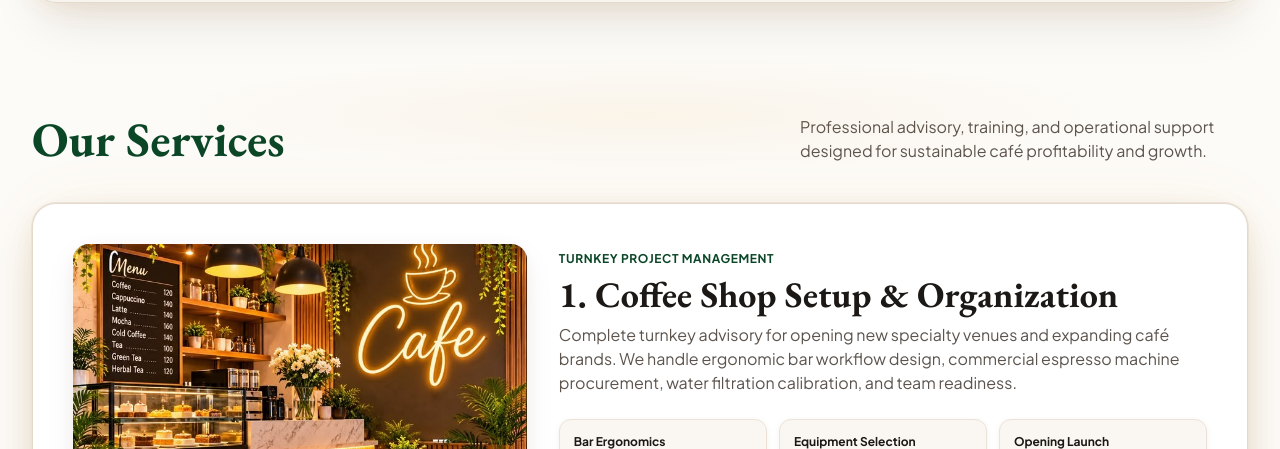
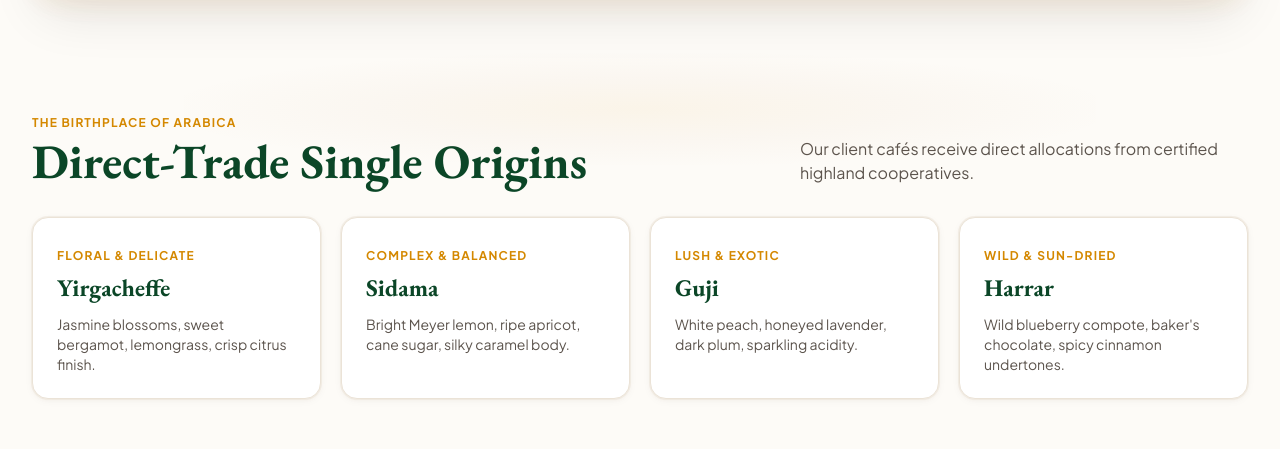
Before and after one commit to BirukAkliluWondi/Ethiopian_signature_coffee, a Next.js app: page / in a window 1280 px wide. Shown: the part 1187-1636 px from the top of the page. Built offline with nearby package versions, Linux system fonts and the light colour scheme; no server answers.

Commit message:
feat: add Direct-Trade Single Origins cards above services and remove hero kicker while preserving headline vertical position

```diff
--- a/src/app/page.tsx
+++ b/src/app/page.tsx
@@ -2,6 +2,7 @@ import TopAccentLine from "@/components/TopAccentLine";
 import Header from "@/components/Header";
 import Hero from "@/components/Hero";
 import About from "@/components/About";
+import SingleOrigins from "@/components/SingleOrigins";
 import Services from "@/components/Services";
 import Training from "@/components/Training";
 import Projects from "@/components/Projects";
@@ -24,6 +25,7 @@ export default function Home() {
         <div className="max-w-7xl mx-auto px-4 sm:px-6 lg:px-8 flex flex-col gap-14 sm:gap-20 md:gap-28">
           <Hero />
           <About />
+          <SingleOrigins />
           <Services />
           <Training />
           <Projects />
--- a/src/components/Hero.tsx
+++ b/src/components/Hero.tsx
@@ -5,12 +5,7 @@ export default function Hero() {
       id="home"
     >
       {/* Story, Headline & CTAs (On mobile: order-2, displays below visual showcase; Desktop: lg:order-1) */}
-      <div className="lg:col-span-6 flex flex-col gap-5 sm:gap-6 order-2 lg:order-1">
-        <div className="inline-flex items-center gap-2 self-start px-3.5 py-1.5 rounded-full bg-brand-yellow/15 border border-brand-yellow/30 text-text-main text-xs font-bold tracking-wider uppercase">
-          <span className="w-2 h-2 rounded-full bg-brand-yellow animate-pulse" />
-          <span>Beyond Coffee, Building Coffee Businesses</span>
-        </div>
-
+      <div className="lg:col-span-6 flex flex-col gap-5 sm:gap-6 order-2 lg:order-1 lg:pt-12">
         <h1 className="font-serif text-2xl sm:text-4xl md:text-5xl lg:text-[3.25rem] font-bold text-brand-green leading-[1.18] sm:leading-[1.15] tracking-tight">
           Discover the Excellence of Ethiopian Coffee
         </h1>
--- /dev/null
+++ b/src/components/SingleOrigins.tsx
@@ -0,0 +1,68 @@
+export default function SingleOrigins() {
+  const origins = [
+    {
+      tag: "Floral & Delicate",
+      name: "Yirgacheffe",
+      description: "Jasmine blossoms, sweet bergamot, lemongrass, crisp citrus finish.",
+    },
+    {
+      tag: "Complex & Balanced",
+      name: "Sidama",
+      description: "Bright Meyer lemon, ripe apricot, cane sugar, silky caramel body.",
+    },
+    {
+      tag: "Lush & Exotic",
+      name: "Guji",
+      description: "White peach, honeyed lavender, dark plum, sparkling acidity.",
+    },
+    {
+      tag: "Wild & Sun-Dried",
+      name: "Harrar",
+      description: "Wild blueberry compote, baker's chocolate, spicy cinnamon undertones.",
+    },
+  ];
+
+  return (
+    <section
+      className="flex flex-col gap-6 sm:gap-8 scroll-mt-28 relative section-transition-glow"
+      id="origins"
+    >
+      {/* Section Header */}
+      <div className="flex flex-col md:flex-row md:items-end justify-between gap-3 sm:gap-4">
+        <div>
+          <span className="text-xs uppercase tracking-widest text-brand-yellow font-bold">
+            The Birthplace of Arabica
+          </span>
+          <h2 className="font-serif text-2xl sm:text-3xl md:text-4xl lg:text-5xl font-bold text-brand-green mt-1">
+            Direct-Trade Single Origins
+          </h2>
+        </div>
+        <p className="text-xs sm:text-sm md:text-base text-text-muted max-w-md">
+          Our client cafés receive direct allocations from certified highland cooperatives.
+        </p>
+      </div>
+
+      {/* 4-Card Terroir Grid */}
+      <div className="grid grid-cols-1 sm:grid-cols-2 lg:grid-cols-4 gap-4 sm:gap-5">
+        {origins.map((origin) => (
+          <div
+            key={origin.name}
+            className="p-5 sm:p-6 rounded-2xl bg-surface-white border border-border-subtle shadow-cozy-sm hover:shadow-cozy hover:-translate-y-1 transition-all flex flex-col justify-between group ring-1 ring-border-subtle/50"
+          >
+            <div>
+              <span className="text-[10px] sm:text-xs font-bold text-brand-yellow uppercase tracking-widest">
+                {origin.tag}
+              </span>
+              <h3 className="font-serif text-xl sm:text-2xl font-bold text-brand-green mt-1.5 group-hover:text-brand-green-light transition-colors">
+                {origin.name}
+              </h3>
+              <p className="text-xs sm:text-sm text-text-muted mt-2.5 leading-relaxed">
+                {origin.description}
+              </p>
+            </div>
+          </div>
+        ))}
+      </div>
+    </section>
+  );
+}
```
Also changed, not shown: 1 other file (tests, documents, lock files or other folders).
